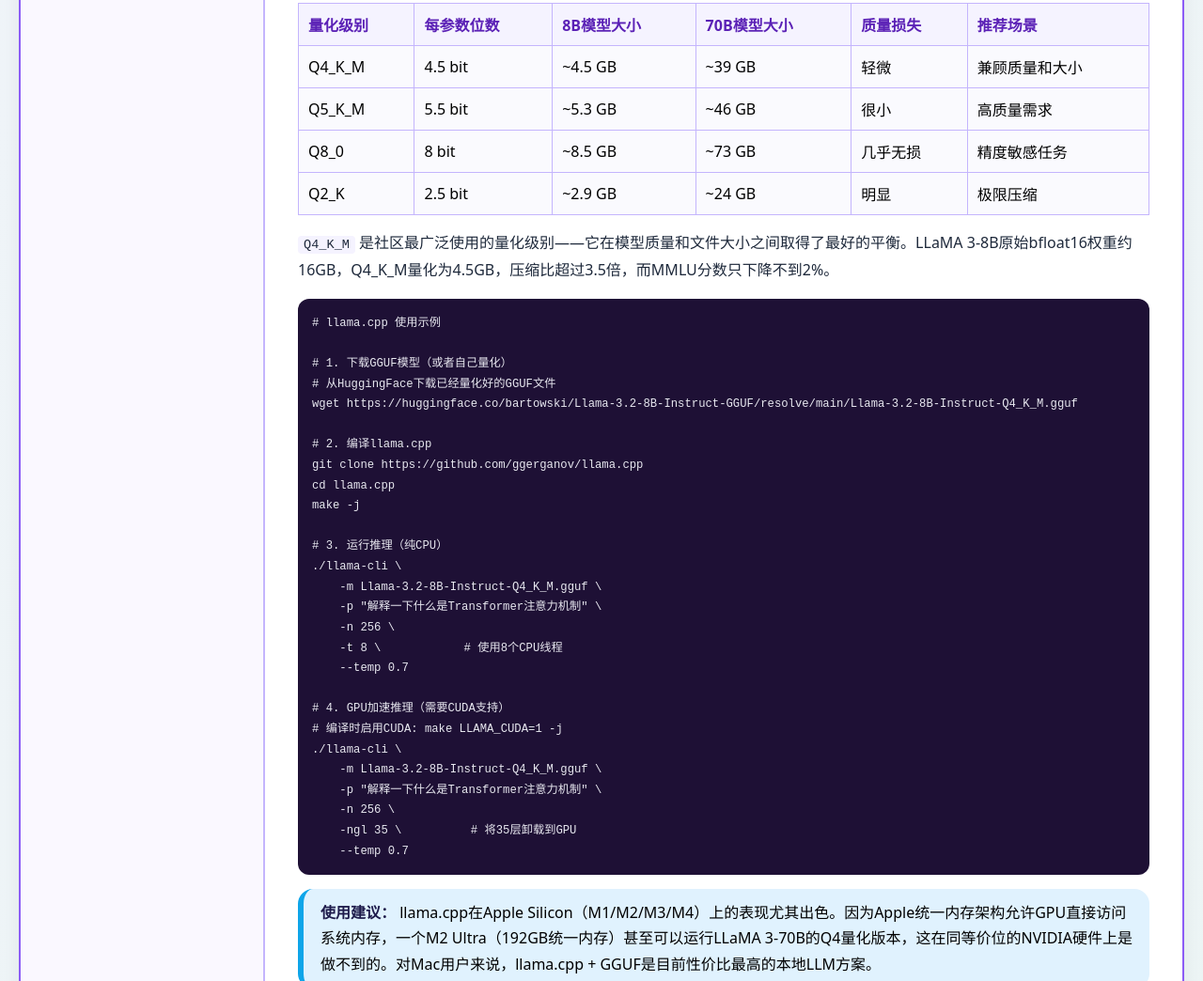
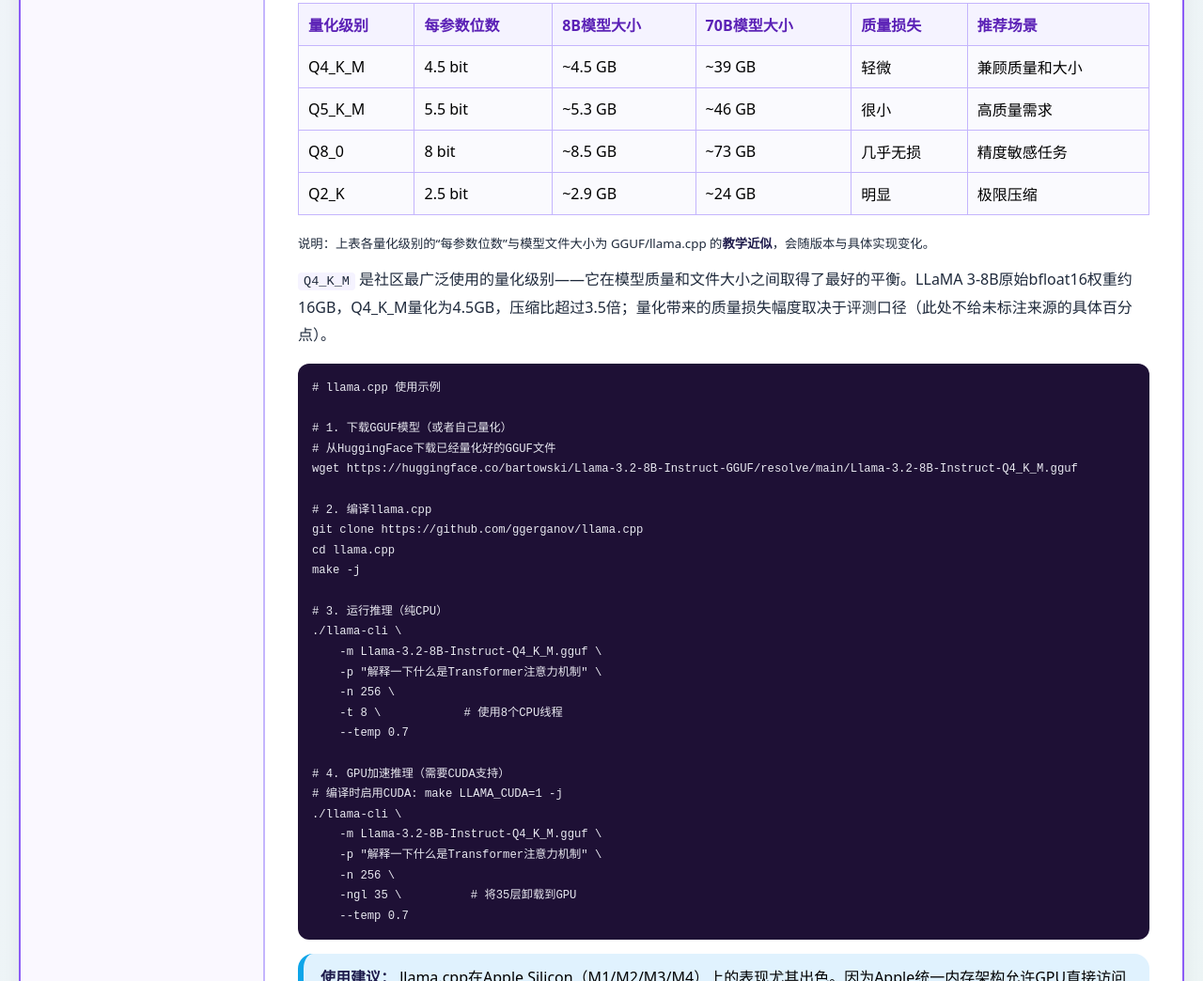
Before and after one commit to 1998x-stack/llama-tutorial, a plain HTML site: page 25.html in a window 1280 px wide. Shown: the part 4701-5745 px from the top of the page at 94% size. Drawn offline with Linux system fonts and the light colour scheme.

Commit message:
docs(llama-tutorial): mark serving GGUF table and quantization loss claim as approximate

```diff
--- a/25.html
+++ b/25.html
@@ -348,7 +348,9 @@ curl http://localhost:11434/v1/chat/completions \
             </tr>
         </table>
 
-        <p><code>Q4_K_M</code> 是社区最广泛使用的量化级别——它在模型质量和文件大小之间取得了最好的平衡。LLaMA 3-8B原始bfloat16权重约16GB，Q4_K_M量化为4.5GB，压缩比超过3.5倍，而MMLU分数只下降不到2%。</p>
+        <p><small>说明：上表各量化级别的“每参数位数”与模型文件大小为 GGUF/llama.cpp 的<strong>教学近似</strong>，会随版本与具体实现变化。</small></p>
+
+        <p><code>Q4_K_M</code> 是社区最广泛使用的量化级别——它在模型质量和文件大小之间取得了最好的平衡。LLaMA 3-8B原始bfloat16权重约16GB，Q4_K_M量化为4.5GB，压缩比超过3.5倍；量化带来的质量损失幅度取决于评测口径（此处不给未标注来源的具体百分点）。</p>
 
         <pre><code># llama.cpp 使用示例
 
```
